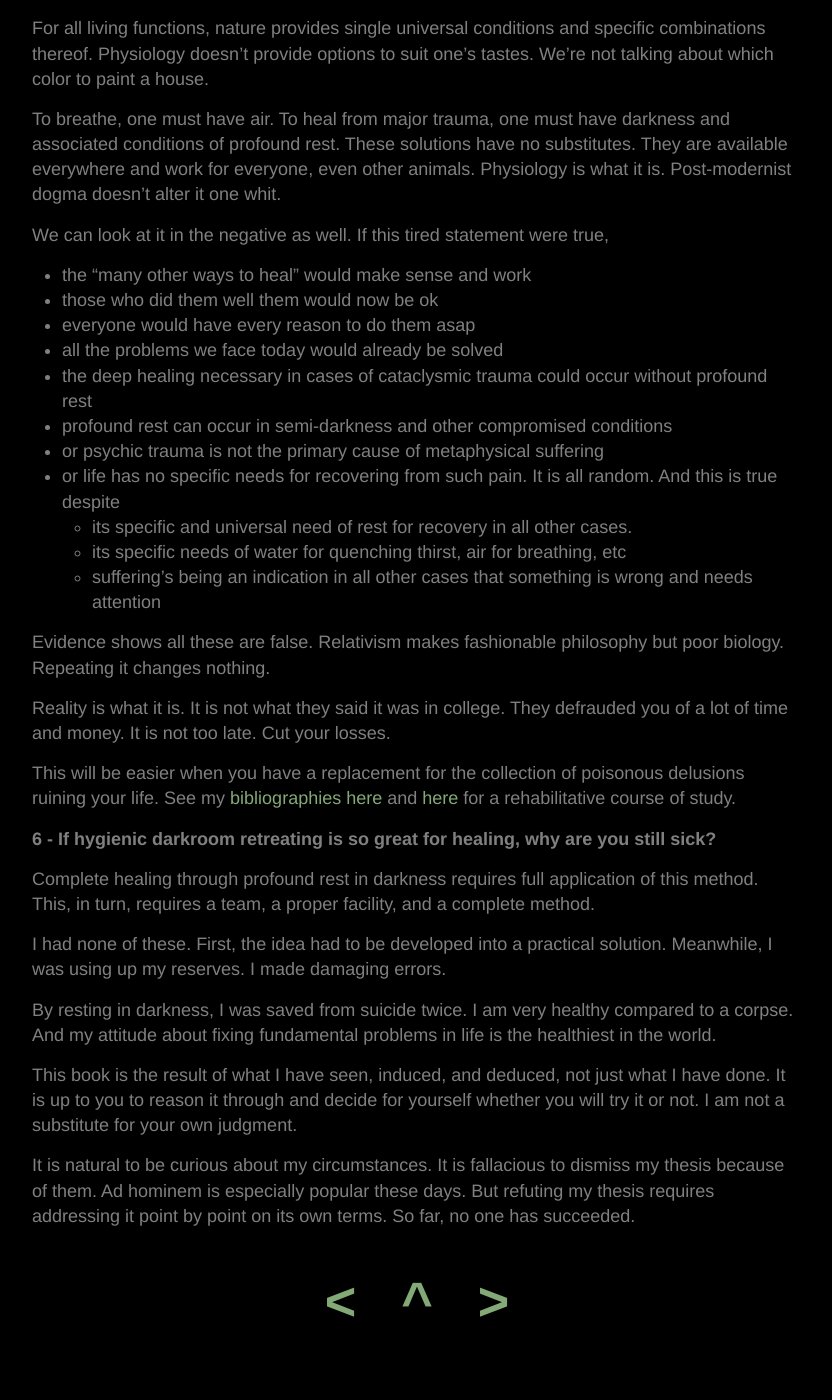
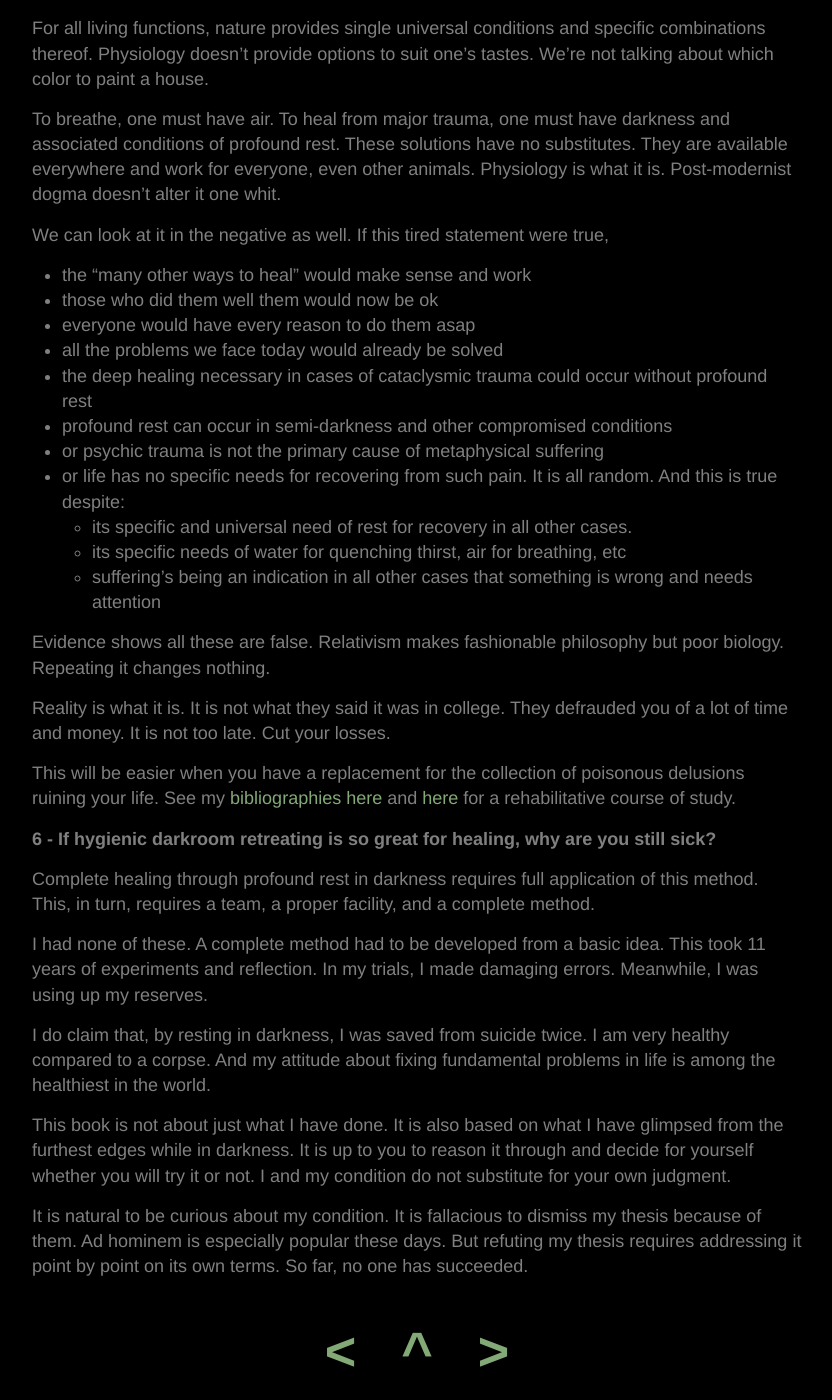
Before and after one commit to yodrew/yodrew.github.io, a Jekyll site: the page built from _pages/back/faq.md, in a window 1280 px wide and 1400 px high, scrolled down 5740 px. Shown: the whole window, without its empty margins (223-1055 px from the left). Built offline with Jekyll 4.4.1, drawn with Linux system fonts in a browser that asks for light colours; before the commit the page ends 7090 px from its top, so only the background shows below that.

Commit message:
faq refined

```diff
--- a/_pages/back/faq.md
+++ b/_pages/back/faq.md
@@ -201,7 +201,7 @@
 - the deep healing necessary in cases of cataclysmic trauma could occur without profound rest
 - profound rest can occur in semi-darkness and other compromised conditions
 - or psychic trauma is not the primary cause of metaphysical suffering
-- or life has no specific needs for recovering from such pain. It is all random. And this is true despite
+- or life has no specific needs for recovering from such pain. It is all random. And this is true despite:
 	- its specific and universal need of rest for recovery in all other cases.
 	- its specific needs of water for quenching thirst, air for breathing, etc
 	- suffering's being an indication in all other cases that something is wrong and needs attention
@@ -216,10 +216,10 @@
 
 Complete healing through profound rest in darkness requires full application of this method. This, in turn, requires a team, a proper facility, and a complete method.
 
-I had none of these. First, the idea had to be developed into a practical solution. Meanwhile, I was using up my reserves. I made damaging errors.
+I had none of these. A complete method had to be developed from a basic idea. This took 11 years of experiments and reflection. In my trials, I made damaging errors. Meanwhile, I was using up my reserves.
 
-By resting in darkness, I was saved from suicide twice. I am very healthy compared to a corpse. And my attitude about fixing fundamental problems in life is the healthiest in the world.
+I do claim that, by resting in darkness, I was saved from suicide twice. I am very healthy compared to a corpse. And my attitude about fixing fundamental problems in life is among the healthiest in the world.
 
-This book is the result of what I have seen, induced, and deduced, not just what I have done. It is up to you to reason it through and decide for yourself whether you will try it or not. I am not a substitute for your own judgment.
+This book is not about just what I have done. It is also based on what I have glimpsed from the furthest edges while in darkness. It is up to you to reason it through and decide for yourself whether you will try it or not. I and my condition do not substitute for your own judgment.
 
-It is natural to be curious about my circumstances. It is fallacious to dismiss my thesis because of them. Ad hominem is especially popular these days. But refuting my thesis requires addressing it point by point on its own terms. So far, no one has succeeded.
+It is natural to be curious about my condition. It is fallacious to dismiss my thesis because of them. Ad hominem is especially popular these days. But refuting my thesis requires addressing it point by point on its own terms. So far, no one has succeeded.
```
